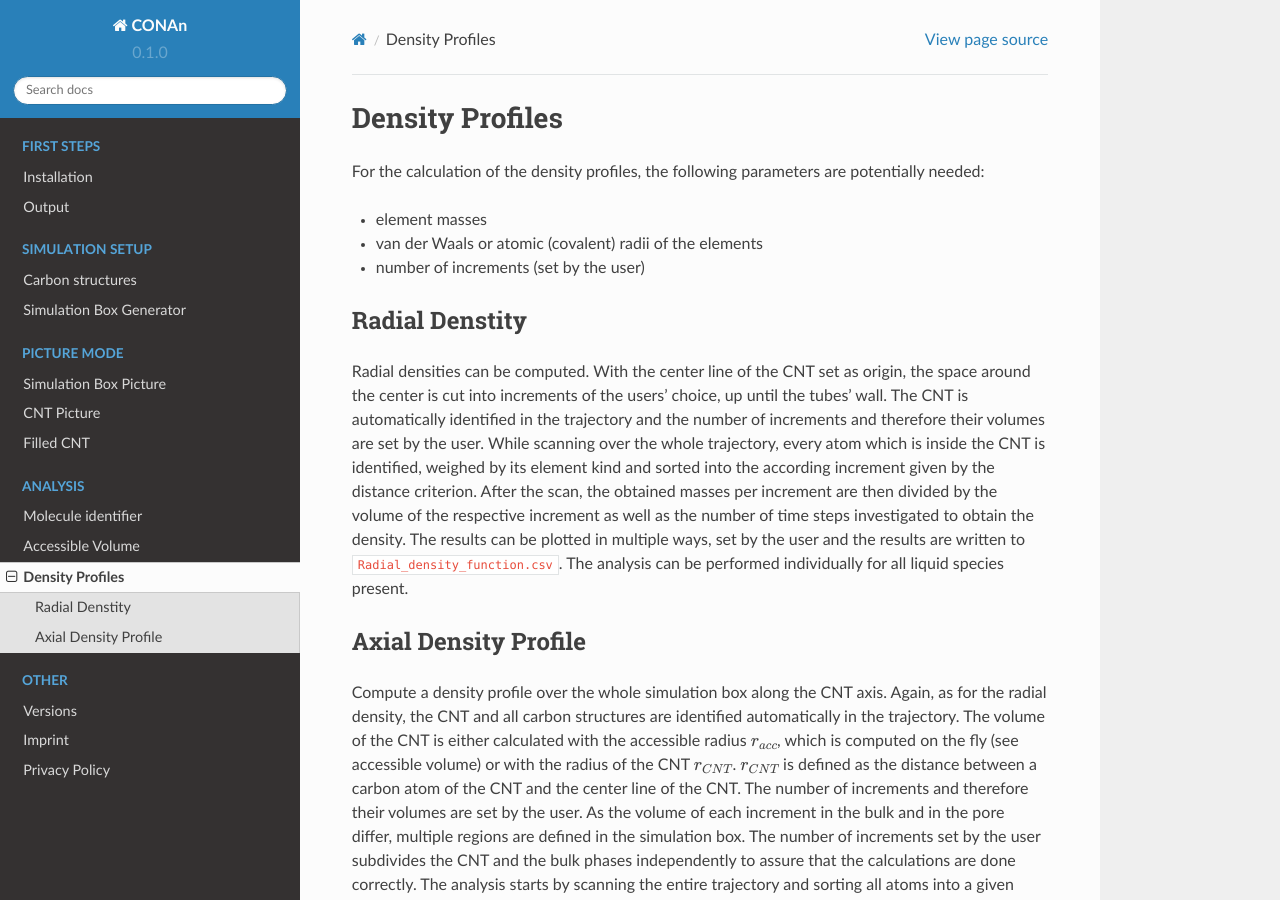
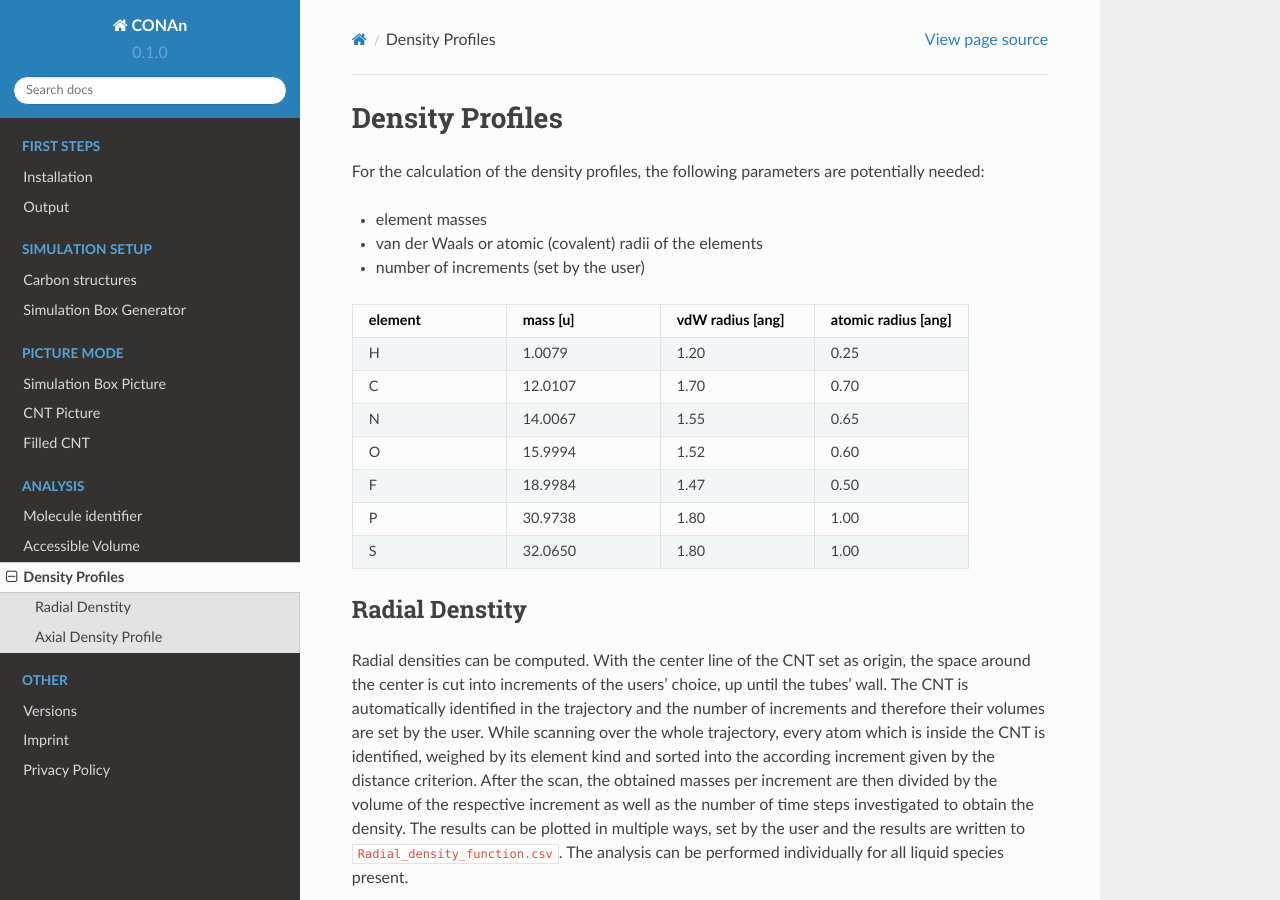
Before and after one commit to LeonardDick/rtd-tutorial, a Sphinx documentation site: the page built from docs/source/analysis/dens_prof.rst, in a window 1280 px wide and 900 px high. Built offline with Sphinx 7.4.7 and the Read the Docs theme 2.0.0, drawn with Linux system fonts in a browser that asks for light colours.

Commit message:
Update dens_prof.rst

```diff
--- a/docs/source/analysis/dens_prof.rst
+++ b/docs/source/analysis/dens_prof.rst
@@ -8,7 +8,7 @@
 * number of increments (set by the user)
 
 .. list-table::
-   :widths: 25 25 50
+   :widths: 25 25 25 25
    :header-rows: 1
 
    * - element
```
